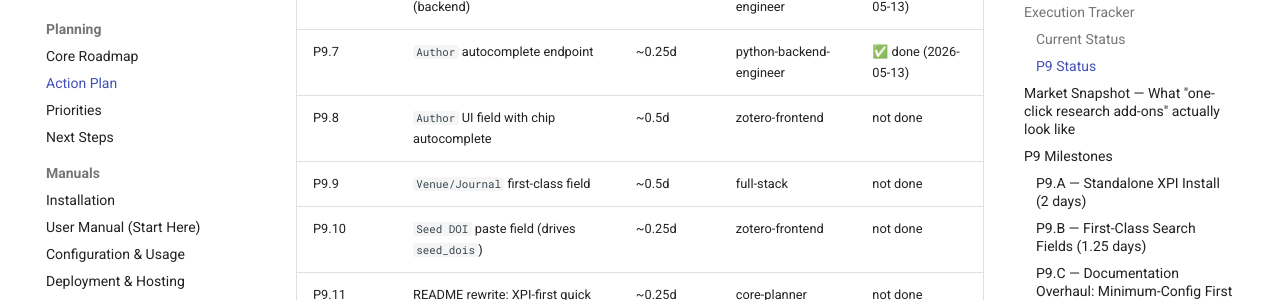
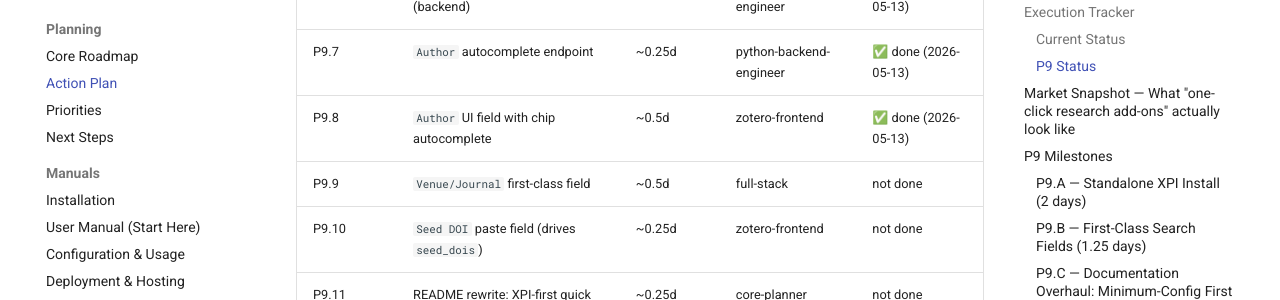
Before and after one commit to AdamKrysztopa/sciagent, an MkDocs documentation site: the page built from docs/actionable-plan.md, in a window 1280 px wide and 900 px high, scrolled down 2682 px. Shown: the part 150-450 px from the top of the window. Built offline with MkDocs 1.6.1 and Material for MkDocs 9.7.7, drawn with Linux system fonts in a browser that asks for light colours; comment, search, counter and statistics services are not loaded.

Commit message:
docs: mark P9.8 done in actionable plan
Co-Authored-By: Claude Sonnet 4.6 <noreply@anthropic.com>

```diff
--- a/docs/actionable-plan.md
+++ b/docs/actionable-plan.md
@@ -99,7 +99,7 @@ asked for.
 | P9.5  | Embedded `FirstRunConfigCard` (LLM key + Zotero)       | ~0.5d  | zotero-frontend | ✅ done (2026-05-13) |
 | P9.6  | `Author` first-class search field (backend)            | ~0.5d  | python-backend-engineer | ✅ done (2026-05-13) |
 | P9.7  | `Author` autocomplete endpoint                         | ~0.25d | python-backend-engineer | ✅ done (2026-05-13) |
-| P9.8  | `Author` UI field with chip autocomplete               | ~0.5d  | zotero-frontend | not done |
+| P9.8  | `Author` UI field with chip autocomplete               | ~0.5d  | zotero-frontend | ✅ done (2026-05-13) |
 | P9.9  | `Venue/Journal` first-class field                      | ~0.5d  | full-stack    | not done |
 | P9.10 | `Seed DOI` paste field (drives `seed_dois`)            | ~0.25d | zotero-frontend | not done |
 | P9.11 | README rewrite: XPI-first quick start                  | ~0.25d | core-planner  | not done |
```
